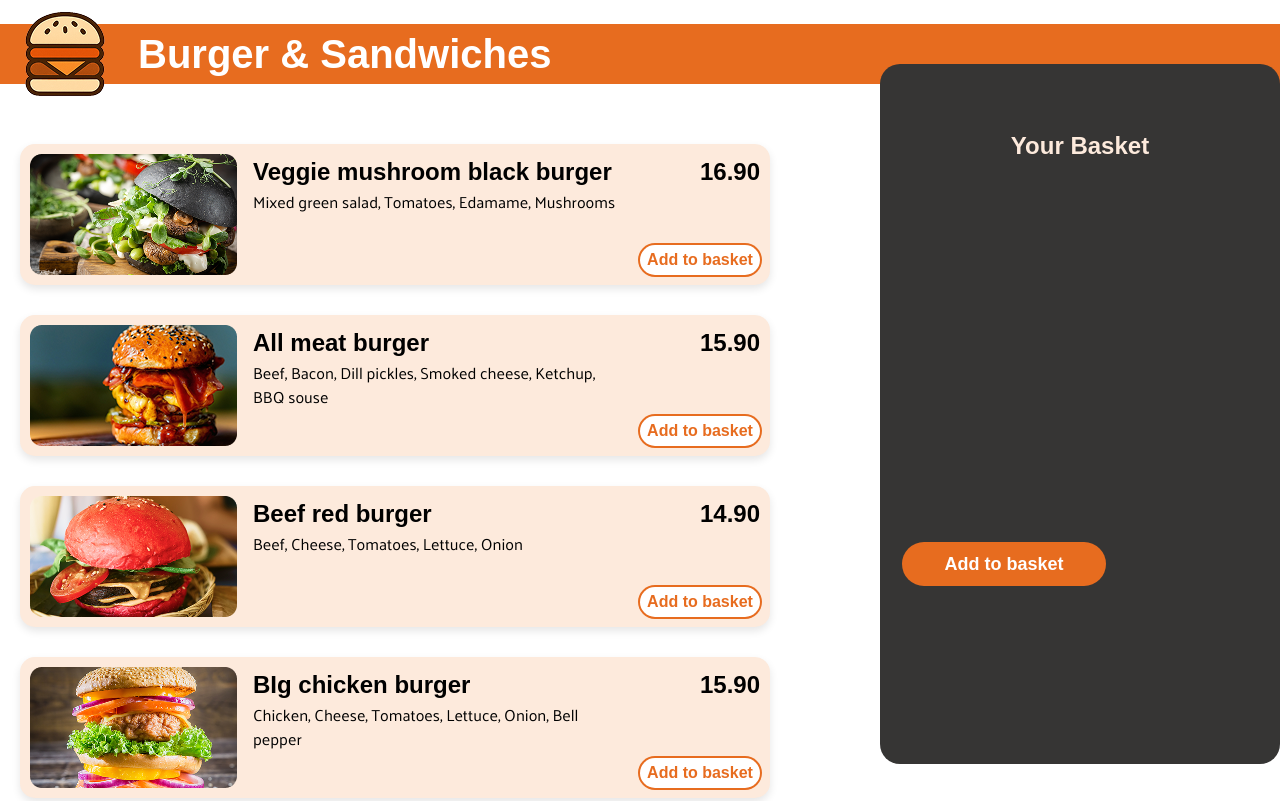
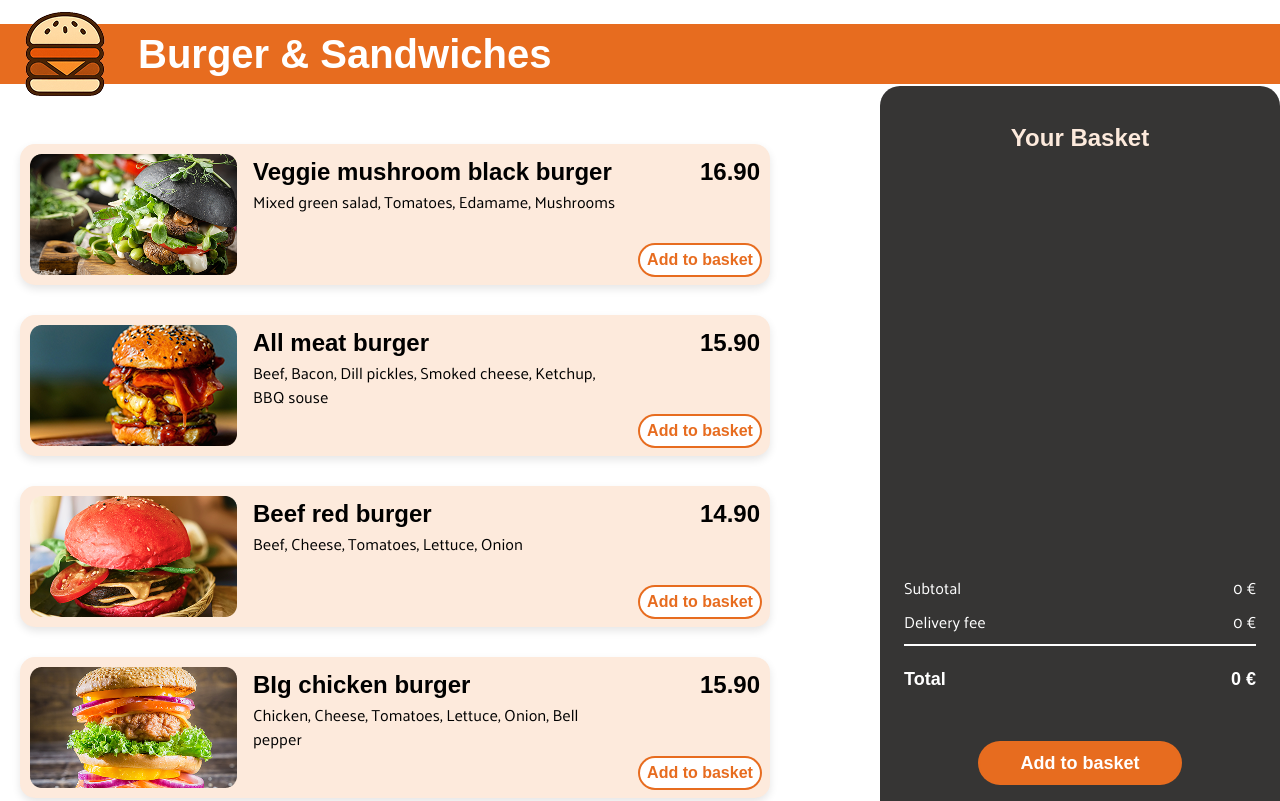
Before and after one commit to IzzyC0de/BestellApp, a plain HTML site: page index.html in a window 1280 px wide. Shown: the part 960-1761 px from the top of the page. Drawn offline with Linux system fonts and the light colour scheme; a web font is replaced by a local one.

Commit message:
New Funktion basketCalculator added, CSS: added Table for Subprice, DeliveryFee and Total.

```diff
--- a/Styles/assets.css
+++ b/Styles/assets.css
@@ -1,4 +1,11 @@
 /* Hier kommen Buttons usw. rein */
+
+
+.basketBuyButton{
+  width: 100%;
+  display: flex;
+  justify-content: center;
+}
 
 .animated-button {
   width: 120px;
--- a/Styles/basket.css
+++ b/Styles/basket.css
@@ -2,7 +2,7 @@
 
 .basketWrapper {
   position: absolute;
-  top: 90vh;
+  top: 92.8vh;
   bottom: 0;
   width: 100%;
   display: flex;
@@ -31,7 +31,7 @@
   top: 0px;
   left: 0;
   z-index: 20;
-  height: 700px;
+  height: 740px;
   width: 400px;
   padding: 24px 24px 24px 24px;
   background-color: var(--spacegray-color);
@@ -45,7 +45,7 @@
 
 #basket h2 {
   color: var(--text-color-creamyorange);
-  margin-top: 40px;
+  margin-top: 10px;
   margin-bottom: 20px;
   display: flex;
   justify-content: center;
@@ -120,3 +120,39 @@
   font-size: var(--font-span-big);
   font-weight: 700;
 }
+
+
+/* BasketPrce and Calc-------------------------------- */
+
+#priceCalc{
+  margin-top: 20px;
+}
+
+.basketCalcTable{
+  width: 100%;
+  table-layout: fixed;
+  border-collapse: collapse;
+  color: white;
+  margin-bottom: 40px;
+  margin-top: 20px;
+}
+
+.basketCalcTable td{
+  padding-bottom: 10px;
+}
+
+.basketCalcTable td:last-child{
+  text-align: end;
+  padding-top: 0px;
+}
+
+.basketCalcTable tr:last-child{
+  border-top:  2px solid white;
+
+}
+
+.basketCalcTable tr:last-child td {
+  padding-top: 20px;
+  font-size: var(--font-span-big);
+  font-weight: 700;
+}
--- a/index.html
+++ b/index.html
@@ -147,11 +147,28 @@
               <div id="basket">
                 <h2>Your Basket</h2>
                 <div id="basketDishes"></div>
-                <div id="priceCalc"></div>
-                <button class="animated-button" id="buyButton">
-                  <span>Add to basket</span>
-                  <span></span>
-                </button>
+                <div id="priceCalc">
+                  <table class="basketCalcTable">
+                    <tr>
+                      <td>Subtotal</td>
+                      <td id="subtotal">0 €</td>
+                    </tr>
+                    <tr>
+                      <td>Delivery fee</td>
+                      <td id="delivery-fee">0 €</td>
+                    </tr>
+                    <tr>
+                      <td>Total</td>
+                      <td id="total-price">0 €</td>
+                    </tr>
+                  </table>
+                </div>
+                <div class="basketBuyButton">
+                  <button class="animated-button" id="buyButton">
+                    <span>Add to basket</span>
+                    <span></span>
+                  </button>
+                </div>
               </div>
             </div>
           </div>
--- a/script.js
+++ b/script.js
@@ -24,6 +24,8 @@ function renderDishes() {
   }
 }
 
+
+
 function renderBasket() {
   let basketRef = document.getElementById("basketDishes");
   basketRef.innerHTML = "";
@@ -32,7 +34,11 @@ function renderBasket() {
     const myBasket = basket[indexBasket];
     basketRef.innerHTML += getBasketTemplate(myBasket, indexBasket);
   }
+
+  basketCalculator();
 }
+
+
 
 function addToBasket(indexDishes) {
   let dish = myDishes[indexDishes];
@@ -52,6 +58,8 @@ function addToBasket(indexDishes) {
   renderBasket();
 }
 
+
+
 function deleteFromBasket(indexBasket) {
   if (basket[indexBasket].amount > 1) {
     basket[indexBasket].amount--;
@@ -61,6 +69,7 @@ function deleteFromBasket(indexBasket) {
   renderBasket();
 }
 
+
 function amountPlusBasket(indexBasket) {
   if (basket[indexBasket].amount < 100) {
     basket[indexBasket].amount++;
@@ -68,3 +77,20 @@ function amountPlusBasket(indexBasket) {
   }
   renderBasket();
 }
+
+
+
+function basketCalculator(indexBasket) {
+  let subtotal = 0;
+  for (let i = 0; i < basket.length; i++) {
+    subtotal += basket[i].price * basket[i].amount;
+  }
+
+  let deliveryFee = 4.9;
+  let total = subtotal + deliveryFee;
+
+  document.getElementById("subtotal").innerHTML = `${subtotal.toFixed(2)} €`;
+  document.getElementById("delivery-fee").innerHTML =
+    `${deliveryFee.toFixed(2)} €`;
+  document.getElementById("total-price").innerHTML = `${total.toFixed(2)} €`;
+}
```
